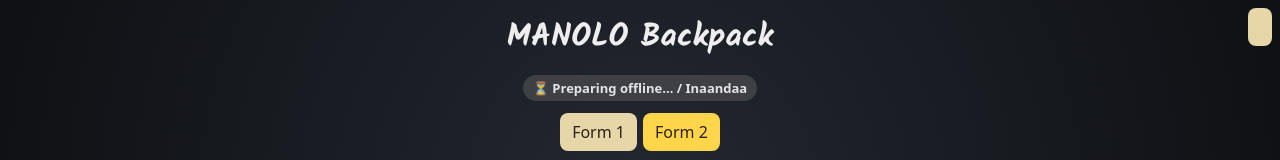
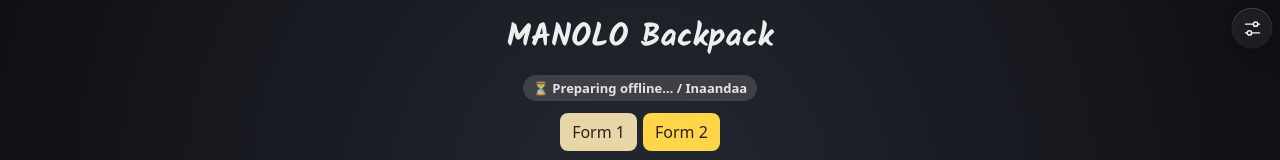
Before and after one commit to festomanolo/study, a website with bundled scripts: page index.html in a window 1280 px wide. Shown: the top 160 px of the page. Built offline with nearby package versions, Linux system fonts and the light colour scheme.

Commit message:
style(style): harden style.css (1/5)
Agent: claude

Co-authored-by: festomanolo <festomanolofm@gmail.com>

```diff
--- a/style.css
+++ b/style.css
@@ -173,3 +173,9 @@ u.mark{text-decoration:2px underline #c0392b;text-underline-offset:3px;color:var
 /* understanding engine */
 .help{border:2px solid #0f766e;border-left-width:6px;background:#f0fdfacc;color:#134e4a;padding:6px 10px;margin:0 0 var(--line);border-radius:4px;line-height:1.4}.help p{margin:4px 0!important;top:0!important}.help small{display:block;color:#0f766e}.help.solved{border-color:#16a34a;opacity:.8}
 .mdot{font-size:12px;margin-left:4px}.mdot.new{color:#cbd5e1}.mdot.weak{color:#dc2626}.mdot.growing{color:#d97706}.mdot.strong{color:#16a34a}
+
+/* ---- small screens: the tools wrap into a 4-column grid so every icon is visible ---- */
+@media(max-width:560px){.dk-tools>.dk-scroll{display:grid;grid-template-columns:repeat(4,1fr);gap:2px 0;overflow:visible;-webkit-mask-image:none;mask-image:none;padding:6px 0 8px}.dk-tool{flex:none;min-width:0;padding:6px 2px 5px!important}.dk-tool .lbl{max-width:100%}.dk-main{height:48px}.dk-step{width:44px}}
+/* ---- floating controls ---- */
+.hud-btn{width:40px;height:40px;padding:0!important;display:grid;place-items:center;border-radius:50%!important;background:rgba(40,40,44,.62)!important;color:#f5f5f7!important;-webkit-backdrop-filter:blur(24px) saturate(180%);backdrop-filter:blur(24px) saturate(180%);box-shadow:inset 0 .5px 0 rgba(255,255,255,.28),0 0 0 .5px rgba(255,255,255,.08),0 6px 18px rgba(0,0,0,.3);transition:transform .12s ease-out,background .2s}
+.hud-btn:hover{background:rgba(60,60,66,.75)!important}.hud-btn:active{transform:scale(.9);transition-duration:60ms}.hud-btn .ic{width:21px;height:21px;fill:none;stroke:currentColor;stroke-width:1.7;stroke-linecap:round;stroke-linejoin:round}
```
